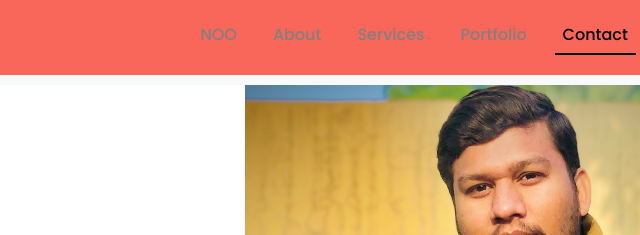
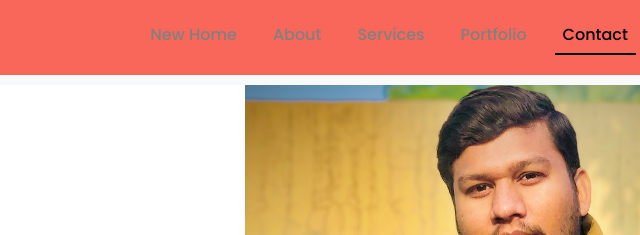
Before and after one commit to aqibali55/Portfolio-3, a plain HTML site: page index.html in a window 1280 px wide. Shown: the top 235 px of the page, 407-1047 px from the left. Drawn offline with nearby package versions, Linux system fonts and the light colour scheme.

Commit message:
Second Changing

```diff
--- a/index.html
+++ b/index.html
@@ -36,7 +36,7 @@
 		<div class="collapse navbar-collapse justify-content-end" id="navbarNav">
 		  <ul class="navbar-nav menu-navbar-nav">
 			<li class="nav-item">
-			  <a class="nav-link active" aria-current="page" href="#home">NOO</a>
+			  <a class="nav-link active" aria-current="page" href="#home">New Home</a>
 			</li>
 			<li class="nav-item">
 			  <a class="nav-link" href="#about">About</a>
```
